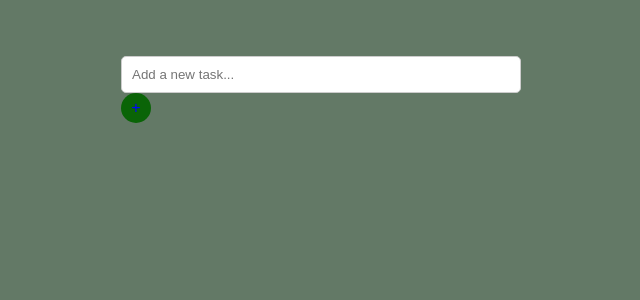
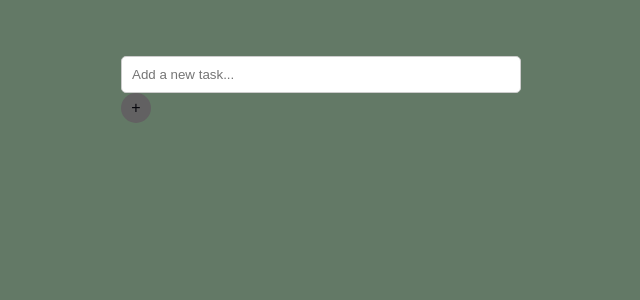
Before and after one commit to amartya-pandey/DoiSt, a Python web app: template templates/todo.html in a window 1280 px wide, with the pointer over the restyled element. Shown: the top 300 px of the page, without its empty margins (269-909 px from the left). Run offline with Jinja, Linux system fonts and the light colour scheme; the template is opened without the code that fills it, so the values that code supplies are empty.

Commit message:
completely wrecked todo

```diff
--- a/templates/todo.html
+++ b/templates/todo.html
@@ -46,8 +46,8 @@
       color: #a39797;
     }
     button:hover {
-      background-color: #0a6407;
-      color: #0004ff;
+      background-color: #64075434;
+      color: #08080e;
     }
     .completed {
       text-decoration: line-through;
```
